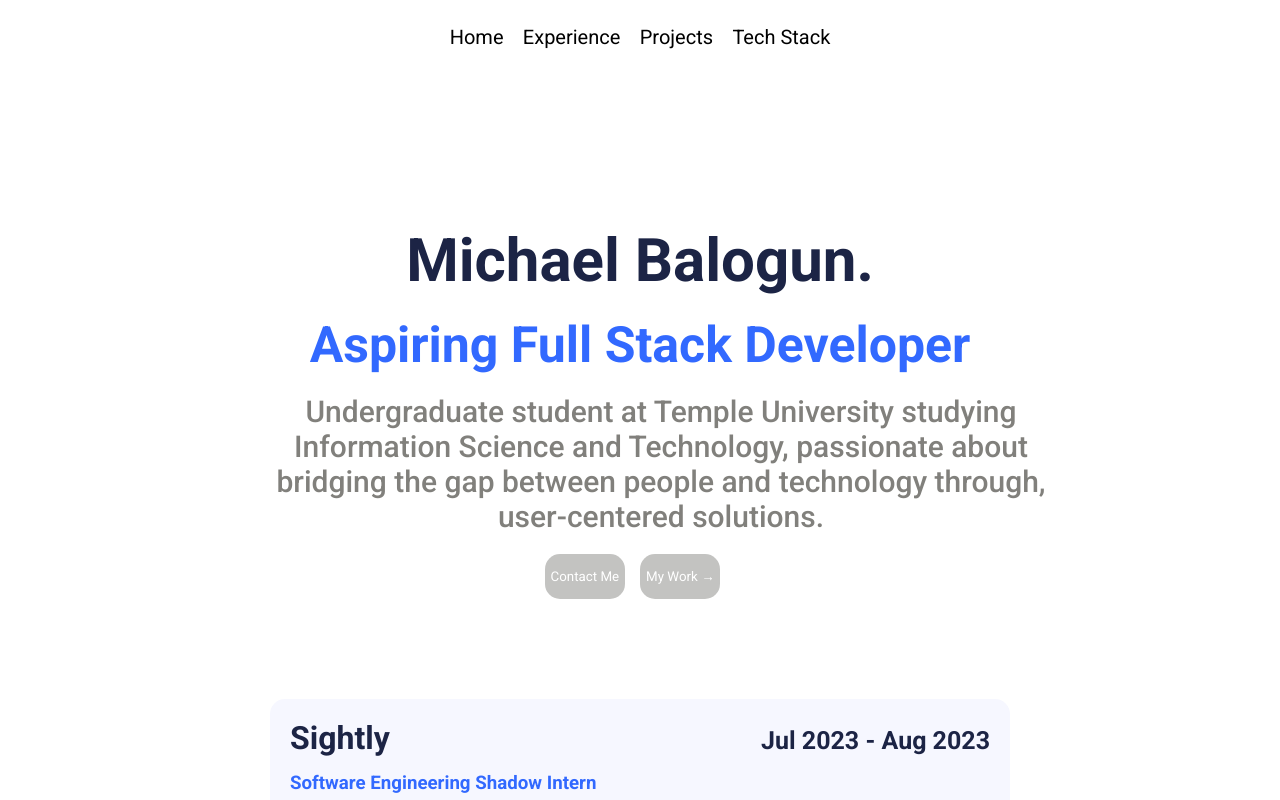
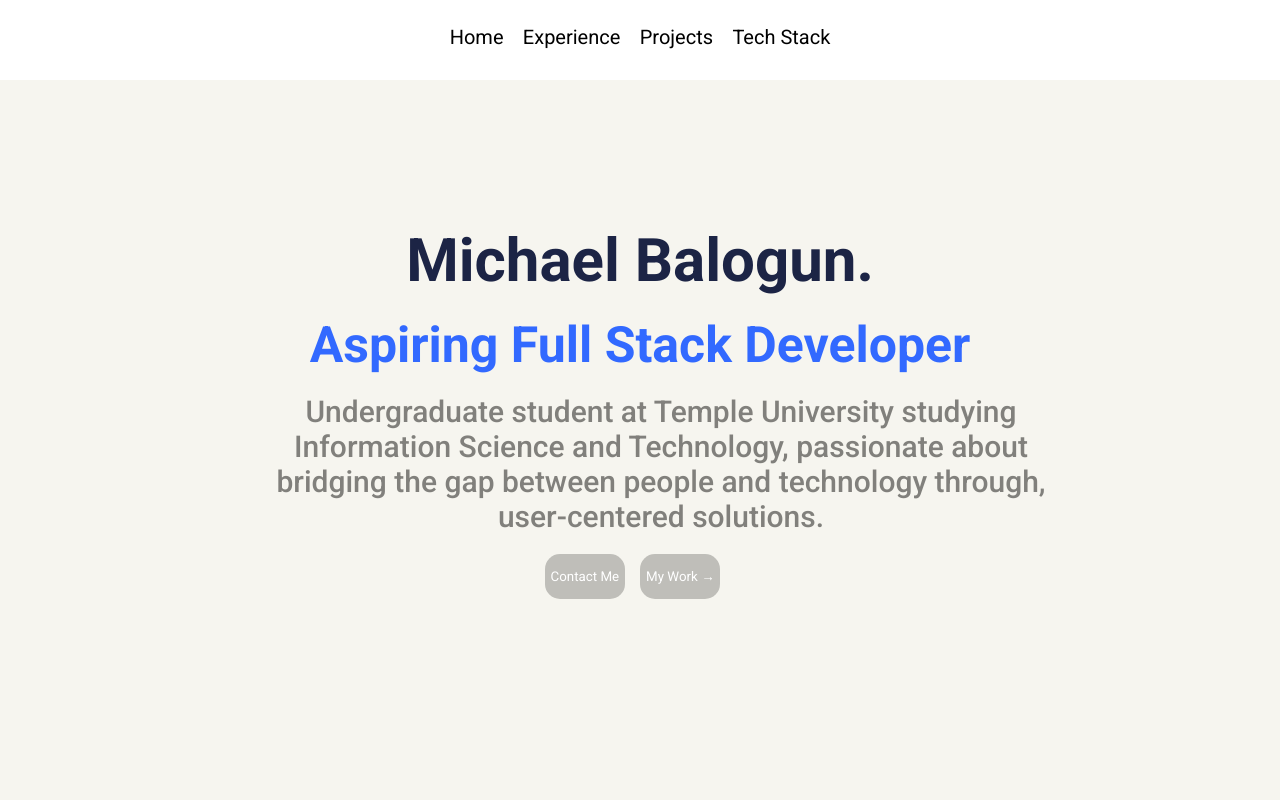
Before and after one commit to mikexbal/Portfolio-Site, a React (Vite) app: page / in a window 1280 px wide. Shown: the top 800 px of the page. Built offline with nearby package versions, Linux system fonts and the light colour scheme.

Commit message:
added background color to section

```diff
--- a/src/components/AboutComponent/about.module.css
+++ b/src/components/AboutComponent/about.module.css
@@ -1,3 +1,6 @@
+#aboutSection {
+    background-color: #F6F5EF;
+}
 
 #introduction h1,
 #introduction h3,
@@ -33,6 +36,7 @@
     display: flex;
     flex-direction: row;
     justify-content: center;
+    padding-bottom: 215px;
 }
 
 
```
